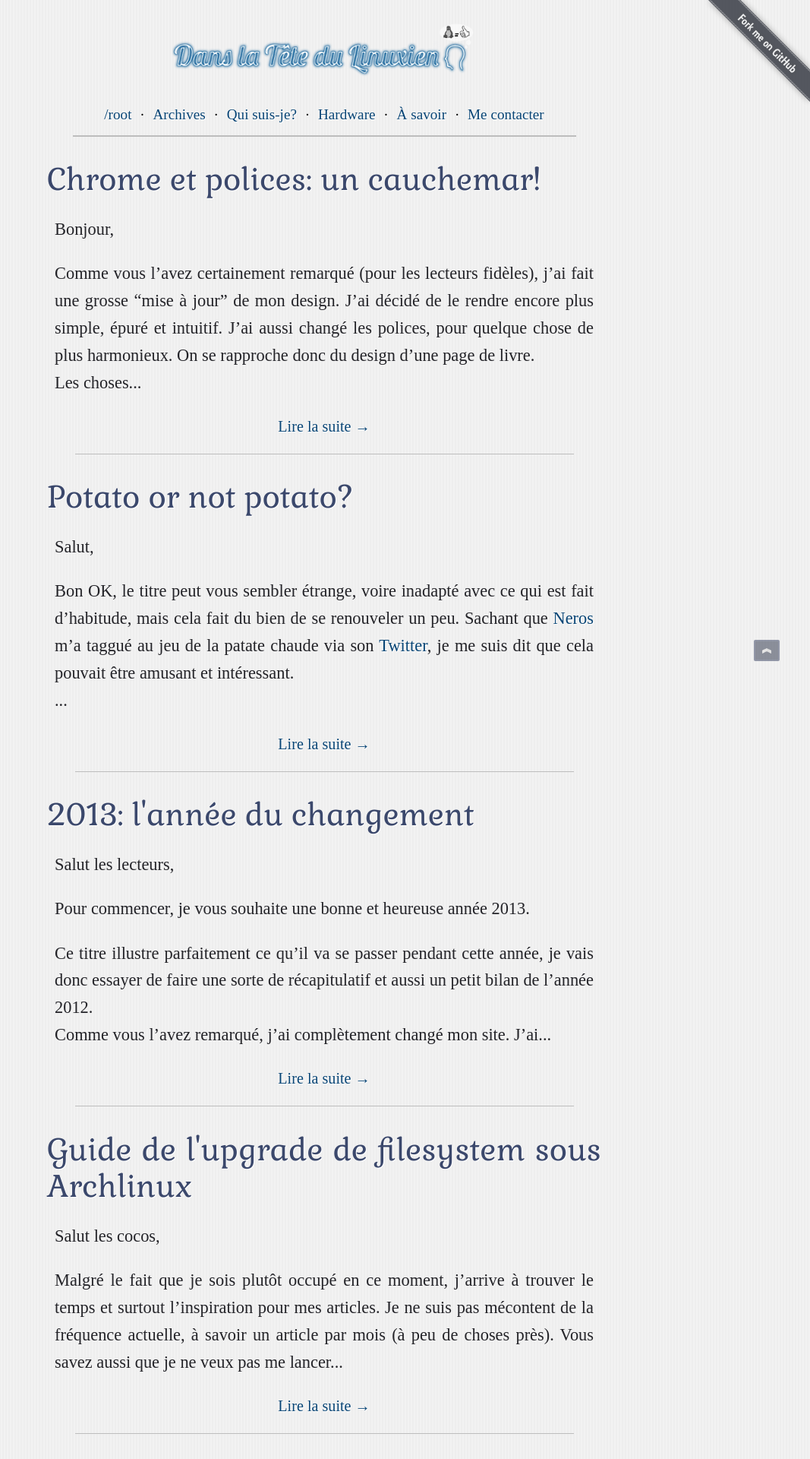
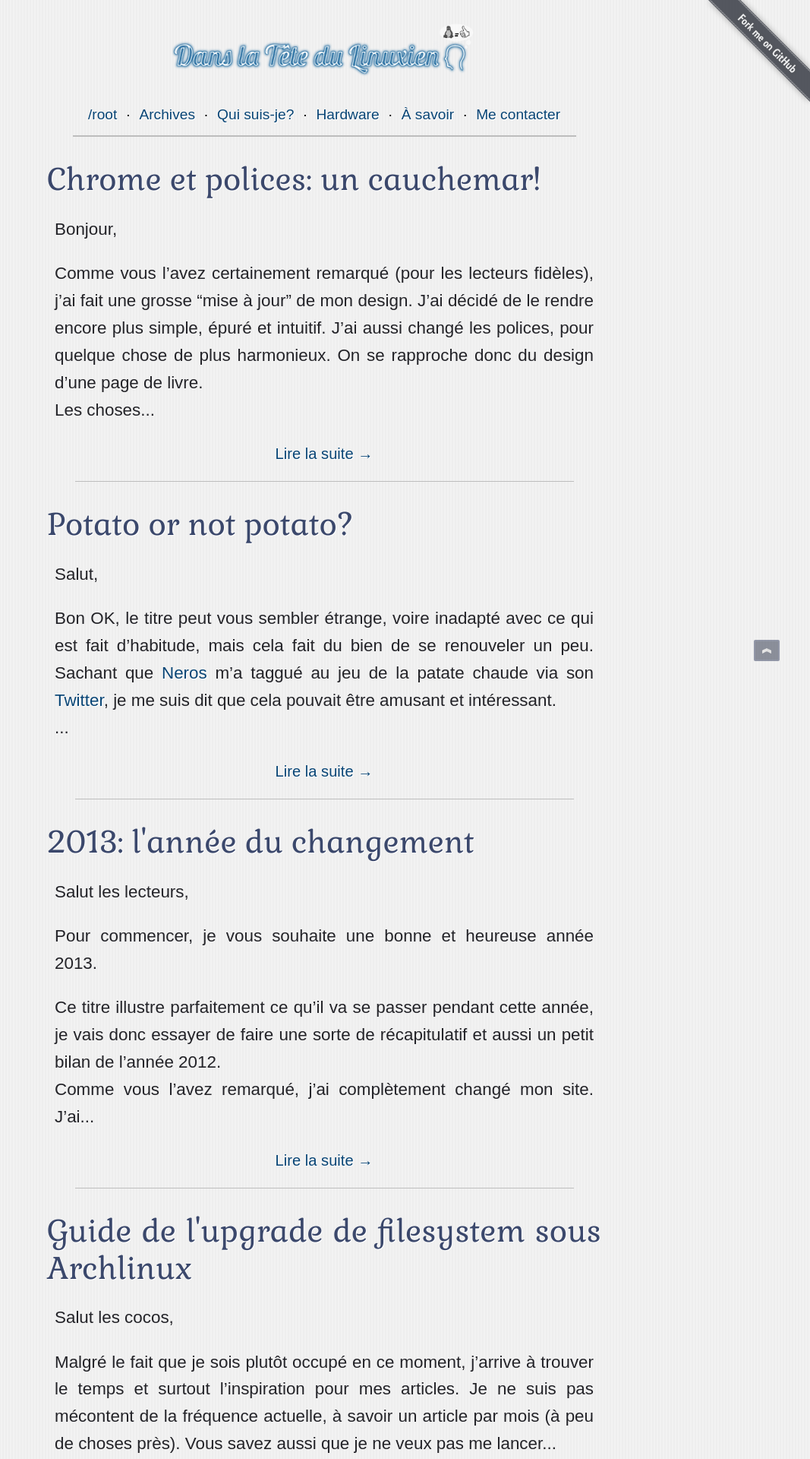
Before and after one commit to roberts-sandbox/test-ypnose, a Jekyll site: the page built from index.html, in a window 1280 px wide. Shown: the top 1920 px of the page at 76% size, without its empty margins (213-1280 px from the left). Built offline with Jekyll 4.4.1, drawn with Linux system fonts in a browser that asks for light colours.

Commit message:
Last chance

```diff
--- a/assets/css/style.css
+++ b/assets/css/style.css
@@ -499,7 +499,7 @@ footer img {
 @media screen and (-webkit-min-device-pixel-ratio:0) {
 	@font-face: {
 		font-family:"Titillium";
-		src:url('/assets/fonts/titilliumweb-semibold-webfont.svg#titillium_websemibold') format('svg'),
+		src:url('/assets/fonts/titilliumweb-semibold-webfont.svg') format('svg'),
 			url('/assets/fonts/titilliumweb-semibold-webfont.woff') format('woff'),
 			url('/assets/fonts/titilliumweb-semibold-webfont.ttf') format('truetype');
 		font-weight:normal;
@@ -507,6 +507,6 @@ footer img {
 	}
 
 	body {
-		font-family: "Titillium", serif;
+		font-family:"Titillium", sans-serif;
 	}
 }
```
